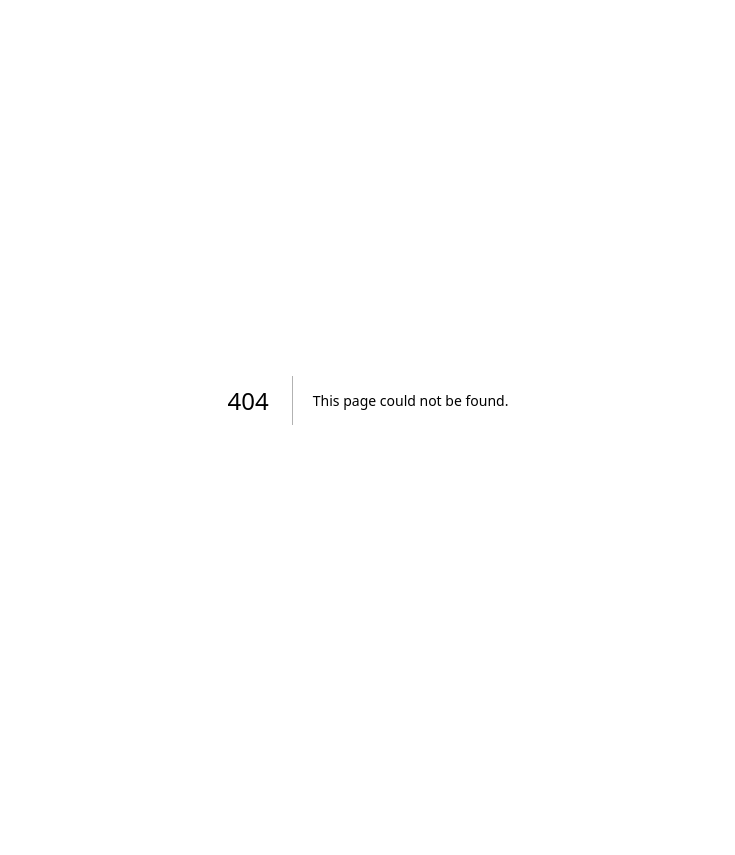
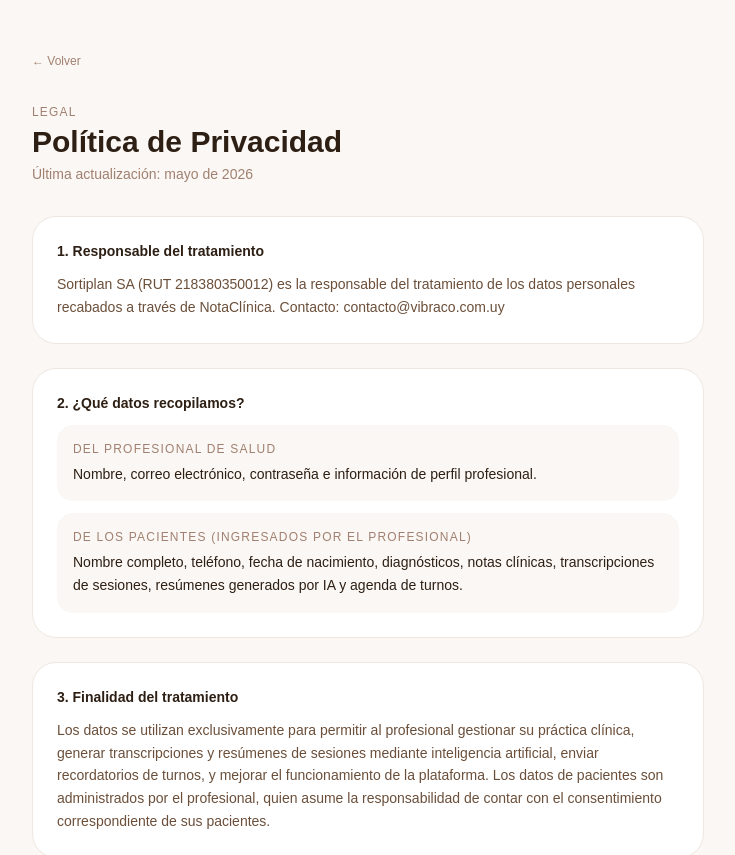
Before and after one commit to contacto404/notaclinica, a Next.js app: page /privacidad in a window 1280 px wide. Before the commit this address had no page. Shown: the top 855 px of the page, without its empty margins (272-1007 px from the left). Before the commit the page ends 800 px from the top, so only its background shows below. Built offline with nearby package versions, Linux system fonts and the light colour scheme.

Commit message:
feat: página de política de privacidad

```diff
--- a/app/login/page.tsx
+++ b/app/login/page.tsx
@@ -108,6 +108,14 @@ export default function LoginPage() {
               {mode === 'login' ? 'Registrate gratis' : 'Iniciar sesión'}
             </button>
           </p>
+
+          <p className="text-center text-xs text-[#A08070]">
+            Al registrarte aceptás nuestra{' '}
+            <a href="/privacidad" className="text-[#E8602C] hover:underline font-medium">
+              Política de Privacidad
+            </a>
+          </p>
+
         </div>
       </div>
     </div>
--- /dev/null
+++ b/app/privacidad/page.tsx
@@ -0,0 +1,109 @@
+export default function PrivacidadPage() {
+  return (
+    <div className="min-h-screen bg-[#FBF7F4] p-5 md:p-12">
+      <div className="max-w-2xl mx-auto">
+
+        <div className="mb-8">
+          <a href="/login" className="text-xs text-[#A08070] hover:text-[#2D1F14] transition-colors font-medium">
+            ← Volver
+          </a>
+        </div>
+
+        <div className="mb-8">
+          <p className="text-xs text-[#A08070] font-medium uppercase tracking-widest mb-1">Legal</p>
+          <h1 className="text-3xl font-bold text-[#2D1F14]">Política de Privacidad</h1>
+          <p className="text-sm text-[#A08070] mt-1">Última actualización: mayo de 2026</p>
+        </div>
+
+        <div className="flex flex-col gap-6">
+
+          {[
+            {
+              title: '1. Responsable del tratamiento',
+              content: 'Sortiplan SA (RUT 218380350012) es la responsable del tratamiento de los datos personales recabados a través de NotaClínica. Contacto: contacto@vibraco.com.uy'
+            },
+            {
+              title: '2. ¿Qué datos recopilamos?',
+              content: null,
+              extra: (
+                <div className="flex flex-col gap-3">
+                  <div className="bg-[#FBF7F4] rounded-2xl p-4">
+                    <p className="text-xs text-[#A08070] font-medium uppercase tracking-widest mb-1.5">Del profesional de salud</p>
+                    <p className="text-sm text-[#2D1F14] leading-relaxed">Nombre, correo electrónico, contraseña e información de perfil profesional.</p>
+                  </div>
+                  <div className="bg-[#FBF7F4] rounded-2xl p-4">
+                    <p className="text-xs text-[#A08070] font-medium uppercase tracking-widest mb-1.5">De los pacientes (ingresados por el profesional)</p>
+                    <p className="text-sm text-[#2D1F14] leading-relaxed">Nombre completo, teléfono, fecha de nacimiento, diagnósticos, notas clínicas, transcripciones de sesiones, resúmenes generados por IA y agenda de turnos.</p>
+                  </div>
+                </div>
+              )
+            },
+            {
+              title: '3. Finalidad del tratamiento',
+              content: 'Los datos se utilizan exclusivamente para permitir al profesional gestionar su práctica clínica, generar transcripciones y resúmenes de sesiones mediante inteligencia artificial, enviar recordatorios de turnos, y mejorar el funcionamiento de la plataforma. Los datos de pacientes son administrados por el profesional, quien asume la responsabilidad de contar con el consentimiento correspondiente de sus pacientes.'
+            },
+            {
+              title: '4. Base legal',
+              content: 'El tratamiento se realiza en base al consentimiento del usuario al registrarse, la ejecución del contrato de servicio y el interés legítimo en la prestación del servicio.'
+            },
+            {
+              title: '5. Transferencia internacional de datos',
+              content: 'Los datos se almacenan en servidores de Supabase (AWS us-west-1, Estados Unidos) y se procesan parcialmente por OpenAI y Anthropic para la generación de transcripciones y resúmenes. Estos proveedores cuentan con certificaciones de seguridad internacionales (SOC 2, encriptación TLS y AES-256). Al utilizar NotaClínica, el profesional acepta esta transferencia internacional.'
+            },
+            {
+              title: '6. Plazo de conservación',
+              content: 'Los datos se conservan mientras el profesional mantenga una cuenta activa. Ante la baja de la cuenta, los datos serán eliminados en un plazo máximo de 30 días.'
+            },
+            {
+              title: '7. Derechos del usuario',
+              content: null,
+              extra: (
+                <div className="flex flex-col gap-3">
+                  <p className="text-sm text-[#2D1F14] leading-relaxed">El usuario tiene derecho a acceder, rectificar, cancelar y oponerse al tratamiento de sus datos. Para ejercerlos: <span className="text-[#E8602C]">contacto@vibraco.com.uy</span></p>
+                  <div className="bg-[#FBF7F4] rounded-2xl p-4">
+                    <p className="text-xs text-[#A08070] font-medium uppercase tracking-widest mb-1.5">Uruguay</p>
+                    <p className="text-sm text-[#2D1F14] leading-relaxed">Ley 18.331 de Protección de Datos Personales. Organismo de control: URCDP.</p>
+                  </div>
+                  <div className="bg-[#FBF7F4] rounded-2xl p-4">
+                    <p className="text-xs text-[#A08070] font-medium uppercase tracking-widest mb-1.5">Argentina</p>
+                    <p className="text-sm text-[#2D1F14] leading-relaxed">Ley 25.326 de Protección de Datos Personales. Organismo de control: AAIP.</p>
+                  </div>
+                  <div className="bg-[#FBF7F4] rounded-2xl p-4">
+                    <p className="text-xs text-[#A08070] font-medium uppercase tracking-widest mb-1.5">Resto de Latinoamérica</p>
+                    <p className="text-sm text-[#2D1F14] leading-relaxed">Se aplican los principios generales de protección de datos conforme a la legislación local vigente en cada país.</p>
+                  </div>
+                </div>
+              )
+            },
+            {
+              title: '8. Seguridad',
+              content: 'Implementamos encriptación en tránsito (TLS) y en reposo (AES-256), autenticación segura y acceso restringido para proteger los datos.'
+            },
+            {
+              title: '9. Cookies',
+              content: 'NotaClínica utiliza únicamente cookies estrictamente necesarias para el funcionamiento de la sesión. No utilizamos cookies de seguimiento ni publicidad.'
+            },
+            {
+              title: '10. Modificaciones',
+              content: 'Nos reservamos el derecho de actualizar esta política. Notificaremos cambios significativos por correo electrónico o mediante aviso en la plataforma.'
+            },
+            {
+              title: '11. Contacto',
+              content: 'Para consultas sobre privacidad: contacto@vibraco.com.uy'
+            },
+          ].map(({ title, content, extra }) => (
+            <div key={title} className="bg-white rounded-3xl border border-[#F0E8E0] p-6">
+              <h2 className="text-sm font-bold text-[#2D1F14] mb-3">{title}</h2>
+              {content && <p className="text-sm text-[#6B4F3A] leading-relaxed">{content}</p>}
+              {extra}
+            </div>
+          ))}
+
+        </div>
+
+        <p className="text-center text-xs text-[#A08070] mt-8">© 2026 Sortiplan SA · NotaClínica</p>
+
+      </div>
+    </div>
+  )
+}
```
